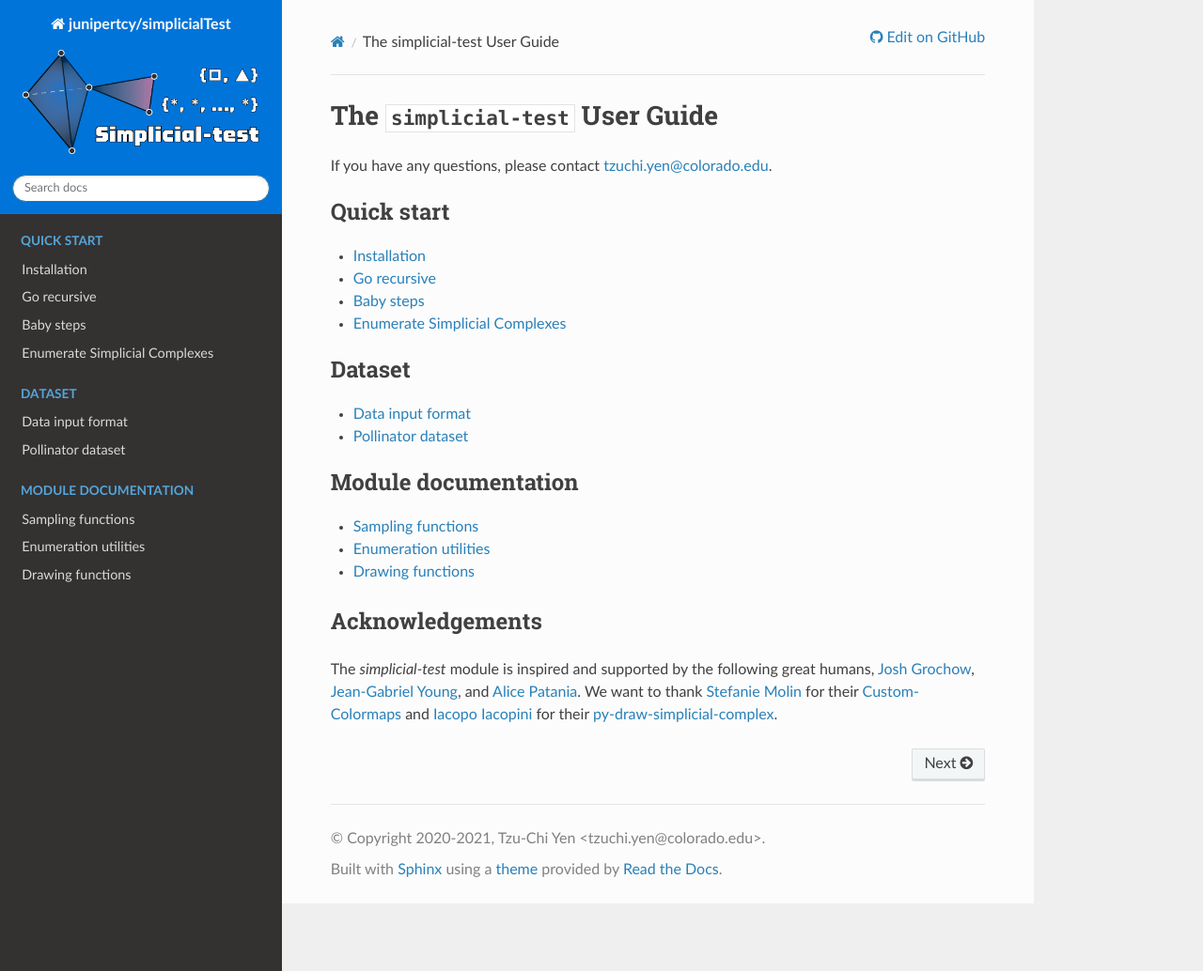
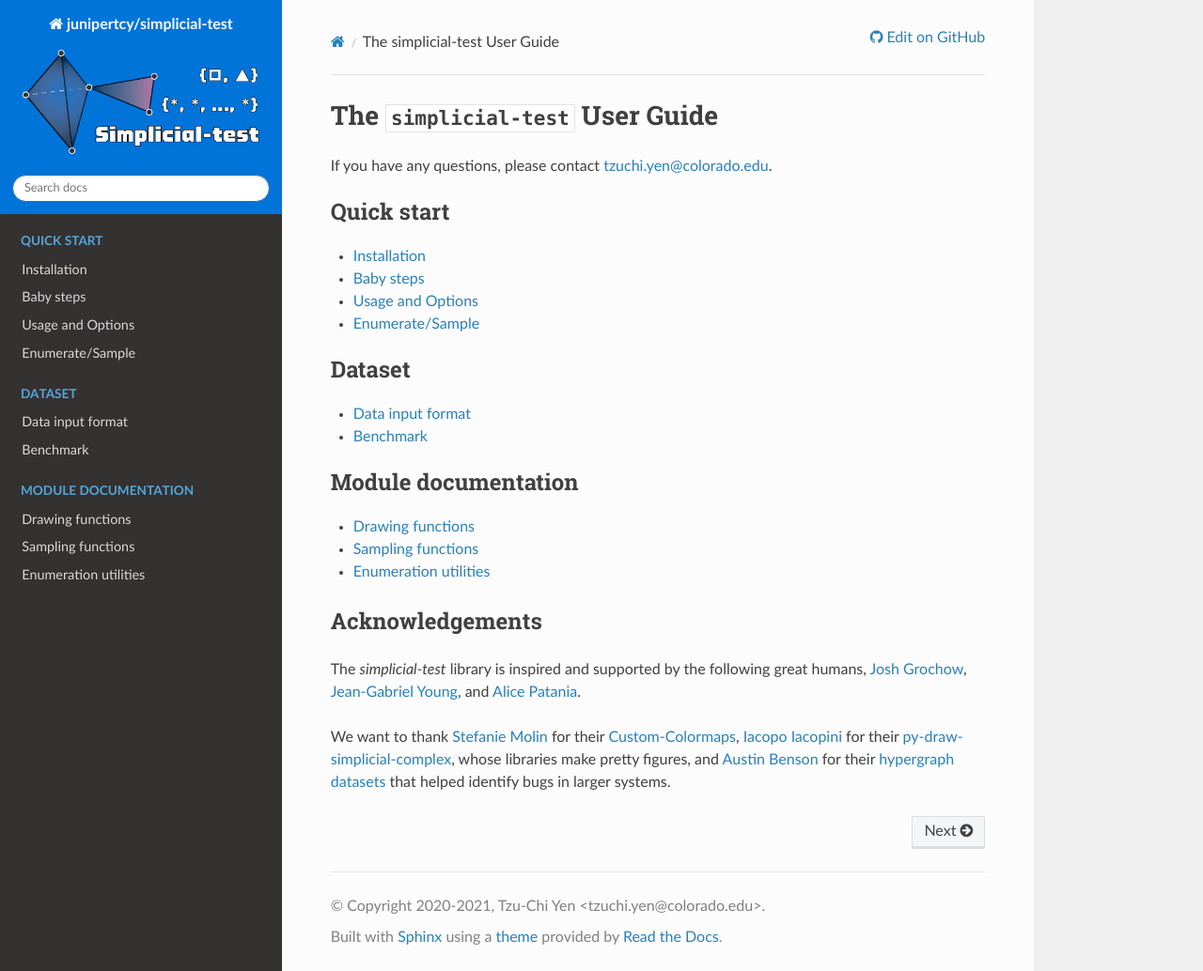
Before and after one commit to junipertcy/simpliciality-testing, a Sphinx documentation site: the page built from docs/index.rst, in a window 1280 px wide and 1034 px high. Shown: the whole window at 94% size. Built offline with Sphinx 7.4.7 and the Read the Docs theme 2.0.0, drawn with Linux system fonts in a browser that asks for light colours; pages that are not in the unit, such as notebooks, are missing from menus.

```diff
--- a/README.rst
+++ b/README.rst
@@ -92,4 +92,4 @@ Acknowledgement
 .. _`SageMath`: https://www.sagemath.org/index.html
 .. _`tests/`: tests/
 .. _`Simplicial Configuration Model`: https://github.com/jg-you/scm
-.. _`this benchmark`: docs/assets/figures/README.rst
+.. _`this benchmark`: https://docs.netscied.tw/simplicial-test/dataset/benchmark.htm
--- a/docs/conf.py
+++ b/docs/conf.py
@@ -20,7 +20,7 @@ from recommonmark.parser import CommonMarkParser
 
 # -- Project information -----------------------------------------------------
 
-project = 'junipertcy/simplicialTest'
+project = 'junipertcy/simplicial-test'
 copyright = '2020-2021, Tzu-Chi Yen <tzuchi.yen@colorado.edu>'
 author = 'Tzu-Chi Yen <tzuchi.yen@colorado.edu>'
 
@@ -90,7 +90,7 @@ pygments_style = 'sphinx'
 #
 html_theme = 'sphinx_rtd_theme'
 html_theme_options = {
-    'canonical_url': 'https://docs.netscied.tw/simplicialTest/index.html',
+    'canonical_url': 'https://docs.netscied.tw/simplicial-test/index.html',
     'logo_only': False,
     'display_version': True,
     'prev_next_buttons_location': 'bottom',
@@ -108,7 +108,7 @@ html_favicon = 'assets/simplicial-test-favicon.png'
 html_context = {
   'display_github': True,
   'github_user': 'junipertcy',
-  'github_repo': 'simplicialTest',
+  'github_repo': 'simplicial-test',
   'github_version': 'master/docs/'
 }
 
@@ -137,7 +137,7 @@ html_static_path = ['_static']
 # -- Options for HTMLHelp output ---------------------------------------------
 
 # Output file base name for HTML help builder.
-htmlhelp_basename = 'simplicialTestdoc'
+htmlhelp_basename = 'simplicial-testdoc'
 
 # Example configuration for intersphinx: refer to the Python standard library.
 intersphinx_mapping = {'python': ('https://docs.python.org/3', None),
@@ -175,7 +175,7 @@ latex_elements = {
 # (source start file, target name, title,
 #  author, documentclass [howto, manual, or own class]).
 latex_documents = [
-    (master_doc, 'simplicialTest.tex', 'simplicialTest Documentation',
+    (master_doc, 'simplicial-test.tex', 'simplicial-test Documentation',
      'Tzu-Chi Yen', 'manual'),
 ]
 
@@ -185,7 +185,7 @@ latex_documents = [
 # One entry per manual page. List of tuples
 # (source start file, name, description, authors, manual section).
 man_pages = [
-    (master_doc, 'simplicialTest', 'simplicialTest Documentation',
+    (master_doc, 'simplicial-test', 'simplicial-test Documentation',
      [author], 1)
 ]
 
@@ -196,8 +196,8 @@ man_pages = [
 # (source start file, target name, title, author,
 #  dir menu entry, description, category)
 texinfo_documents = [
-    (master_doc, 'simplicialTest', 'simplicialTest Documentation',
-     author, 'simplicialTest', 'One line description of project.',
+    (master_doc, 'simplicial-test', 'simplicial-test Documentation',
+     author, 'simplicial-test', 'One line description of project.',
      'Miscellaneous'),
 ]
 
--- a/docs/dataset/pollinator.rst
+++ /dev/null
@@ -1,2 +0,0 @@
-Pollinator dataset
-==================
--- a/docs/index.rst
+++ b/docs/index.rst
@@ -13,33 +13,36 @@ If you have any questions, please contact tzuchi.yen@colorado.edu.
    :caption: Quick start
 
    usage/installation
-   usage/go-recursive
    usage/baby-steps
-   usage/enumerate-simplicial-complexes
+   usage/usage-and-options
+   usage/enumerate-and-sample
 
 .. toctree::
    :maxdepth: 1
    :caption: Dataset
 
    dataset/format
-   dataset/pollinator
+   dataset/benchmark
 
 .. toctree::
    :maxdepth: 1
    :caption: Module documentation
 
    src/test
+   src/draw
    src/sample
    src/enumeration
-   src/draw
 
 
 Acknowledgements
 ----------------
-The `simplicial-test` module is inspired and supported by the following great humans,
-`Josh Grochow`_, `Jean-Gabriel Young`_, and `Alice Patania`_. We want to thank
-`Stefanie Molin`_ for their `Custom-Colormaps`_ and `Iacopo Iacopini`_ for their
-`py-draw-simplicial-complex`_.
+The `simplicial-test` library is inspired and supported by the following great humans,
+`Josh Grochow`_, `Jean-Gabriel Young`_, and `Alice Patania`_.
+
+We want to thank
+`Stefanie Molin`_ for their `Custom-Colormaps`_, `Iacopo Iacopini`_ for their
+`py-draw-simplicial-complex`_, whose libraries make pretty figures,
+and `Austin Benson`_ for their `hypergraph datasets`_ that helped identify bugs in larger systems.
 
 
 .. _`Josh Grochow`: https://www.cs.colorado.edu/~jgrochow/index.html
@@ -49,3 +52,5 @@ The `simplicial-test` module is inspired and supported by the following great hu
 .. _`Custom-Colormaps`: https://github.com/stefmolin/Custom-Colormaps
 .. _`Iacopo Iacopini`: https://iaciac.github.io/
 .. _`py-draw-simplicial-complex`: https://github.com/iaciac/py-draw-simplicial-complex
+.. _`Austin Benson`: https://www.cs.cornell.edu/~arb/
+.. _`hypergraph datasets`: https://www.cs.cornell.edu/~arb/data/
--- /dev/null
+++ b/docs/usage/enumerate-and-sample.rst
@@ -0,0 +1,5 @@
+Enumerate/Sample
+================
+
+The tools in *enumeration* and *sample* modules are designed to enumerate/sample all possible simplicial complexes
+with a prescribed degree sequence. However, it is not efficient and is not documented in the arXiv paper.
--- a/docs/usage/enumerate-simplicial-complexes.rst
+++ /dev/null
@@ -1,5 +0,0 @@
-Enumerate Simplicial Complexes
-==============================
-
-With tools in `simplicial_test/enumeration.py`, one can enumerate all possible simplicial complexes based on these two
-scenarios...
--- a/docs/usage/go-recursive.rst
+++ /dev/null
@@ -1,2 +0,0 @@
-Go recursive
-============
--- /dev/null
+++ b/docs/usage/usage-and-options.rst
@@ -0,0 +1,5 @@
+Usage and Options
+=================
+
+*simplicial-test* implements a depth-bounded tree search algorithm, which enables a number
+of techniques that may make it faster for certain input classes.
```
Also changed, not shown: docs/dataset/benchmark.rst (added, +126 -0 lines), docs/assets/crime.png (added), docs/assets/first_example.png (added), docs/assets/pollinator.png (added), 1 other file.
